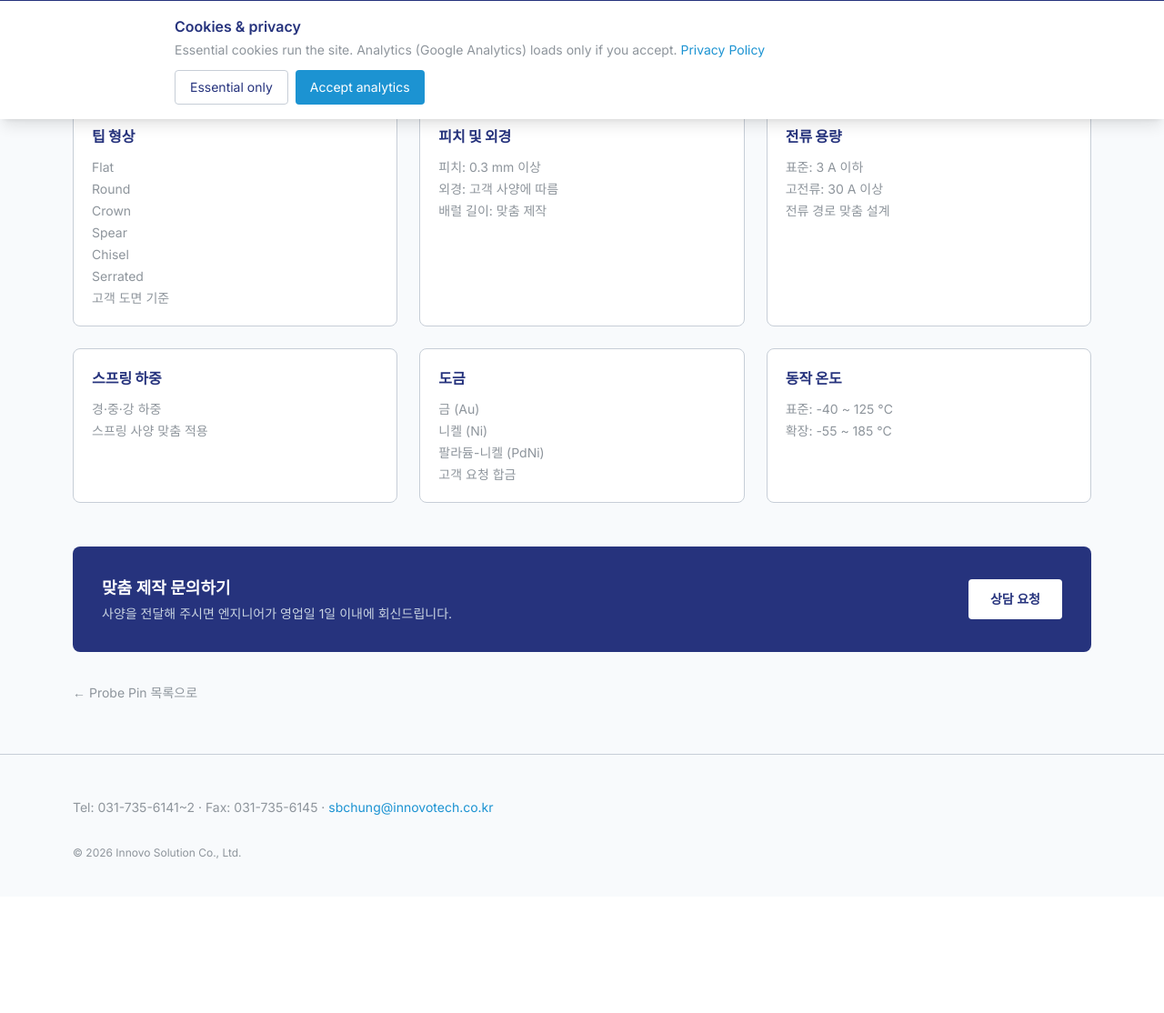
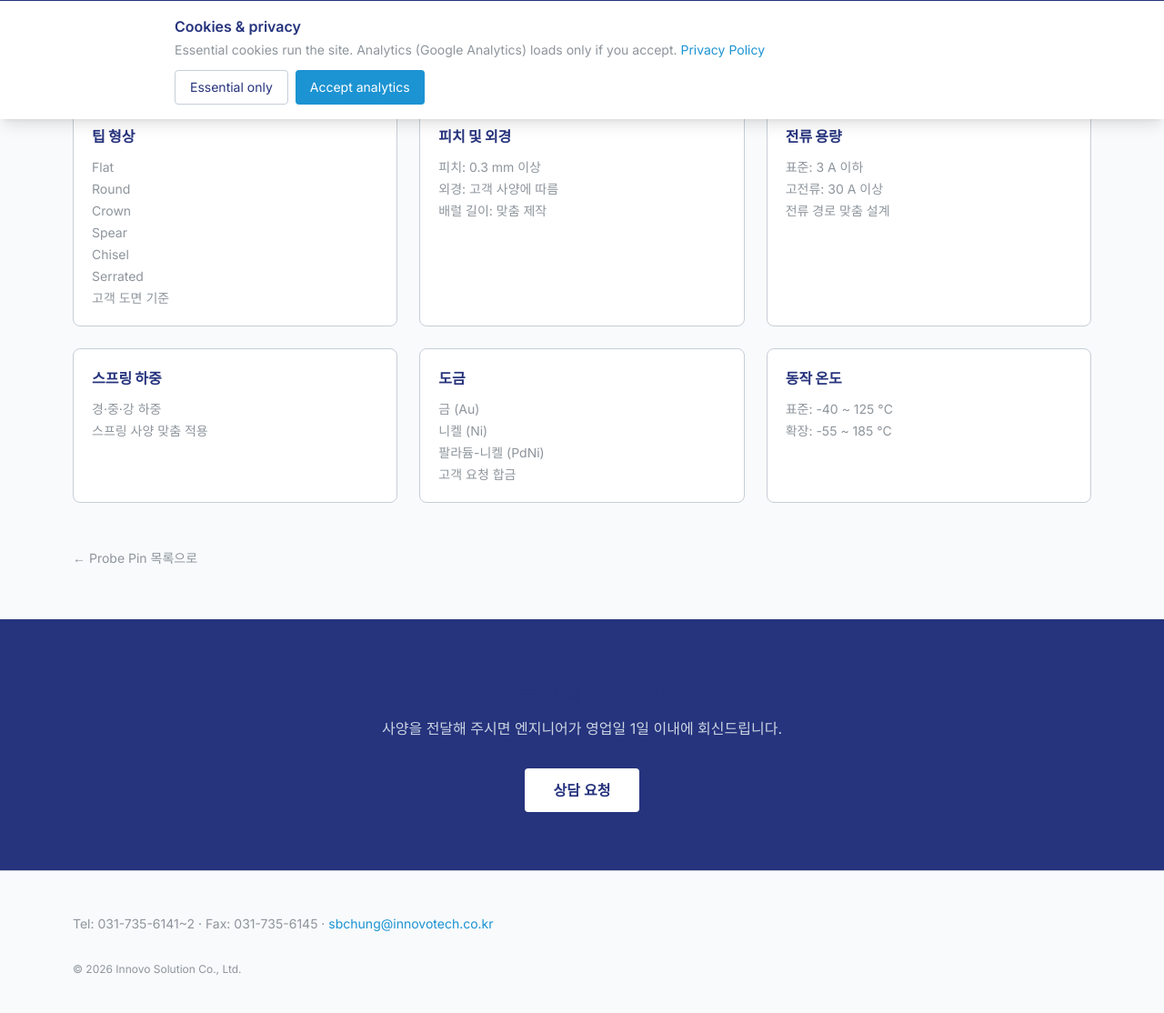
Before and after one commit to indychung1031/innovo_homepage, a FastAPI app: template frontend/templates/pages/products/probe_pin_custom.html in a window 1280 px wide. Shown: the part 669-1783 px from the top of the page at 91% size. Before the commit the page ends 1614 px from the top, so only its background shows below. Run offline with FastAPI, Linux system fonts and the light colour scheme; the template is opened without the code that fills it, so the values that code supplies are empty; style sheets or scripts are compiled from the project's sources.

Commit message:
style: Probe Pin Custom CTA 섹션 전체 너비 풀배너로 개선

```diff
--- a/frontend/templates/pages/products/probe_pin_custom.html
+++ b/frontend/templates/pages/products/probe_pin_custom.html
@@ -95,25 +95,25 @@
 
     </div>
 
-    <div class="bg-navy text-white rounded-lg p-8 flex flex-col sm:flex-row items-center justify-between gap-6">
-      <div>
-        <p class="font-semibold text-lg mb-1">
-          {% if lang == 'en' %}Ready to get started?{% else %}맞춤 제작 문의하기{% endif %}
-        </p>
-        <p class="text-slate-300 text-sm">
-          {% if lang == 'en' %}Share your specifications and our engineers will get back to you within 1 business day.{% else %}사양을 전달해 주시면 엔지니어가 영업일 1일 이내에 회신드립니다.{% endif %}
-        </p>
-      </div>
-      <a href="/{{ lang }}/contact?category=probe_pin"
-         class="shrink-0 inline-flex items-center bg-white text-navy font-semibold text-sm px-6 py-3 rounded hover:bg-slate-100 transition-colors">
-        {% if lang == 'en' %}Consult with Us{% else %}상담 요청{% endif %}
-      </a>
-    </div>
-
-    <div class="mt-8">
+    <div class="mt-4">
       <a href="/{{ lang }}/products/probe-pin" class="text-sm text-gray-mid hover:text-navy">← {% if lang == 'en' %}Back to Probe Pin{% else %}Probe Pin 목록으로{% endif %}</a>
     </div>
 
   </div>
 </section>
+
+<section class="bg-navy text-white py-16">
+  <div class="max-w-3xl mx-auto px-4 text-center">
+    <h2 class="text-2xl font-bold mb-3">
+      {% if lang == 'en' %}Ready to get started?{% else %}맞춤 제작 문의하기{% endif %}
+    </h2>
+    <p class="text-slate-300 mb-8">
+      {% if lang == 'en' %}Share your specifications and our engineers will get back to you within 1 business day.{% else %}사양을 전달해 주시면 엔지니어가 영업일 1일 이내에 회신드립니다.{% endif %}
+    </p>
+    <a href="/{{ lang }}/contact?category=probe_pin"
+       class="inline-flex items-center bg-white text-navy font-semibold px-8 py-3 rounded hover:bg-slate-100 transition-colors">
+      {% if lang == 'en' %}Consult with Us{% else %}상담 요청{% endif %}
+    </a>
+  </div>
+</section>
 {% endblock %}
```
